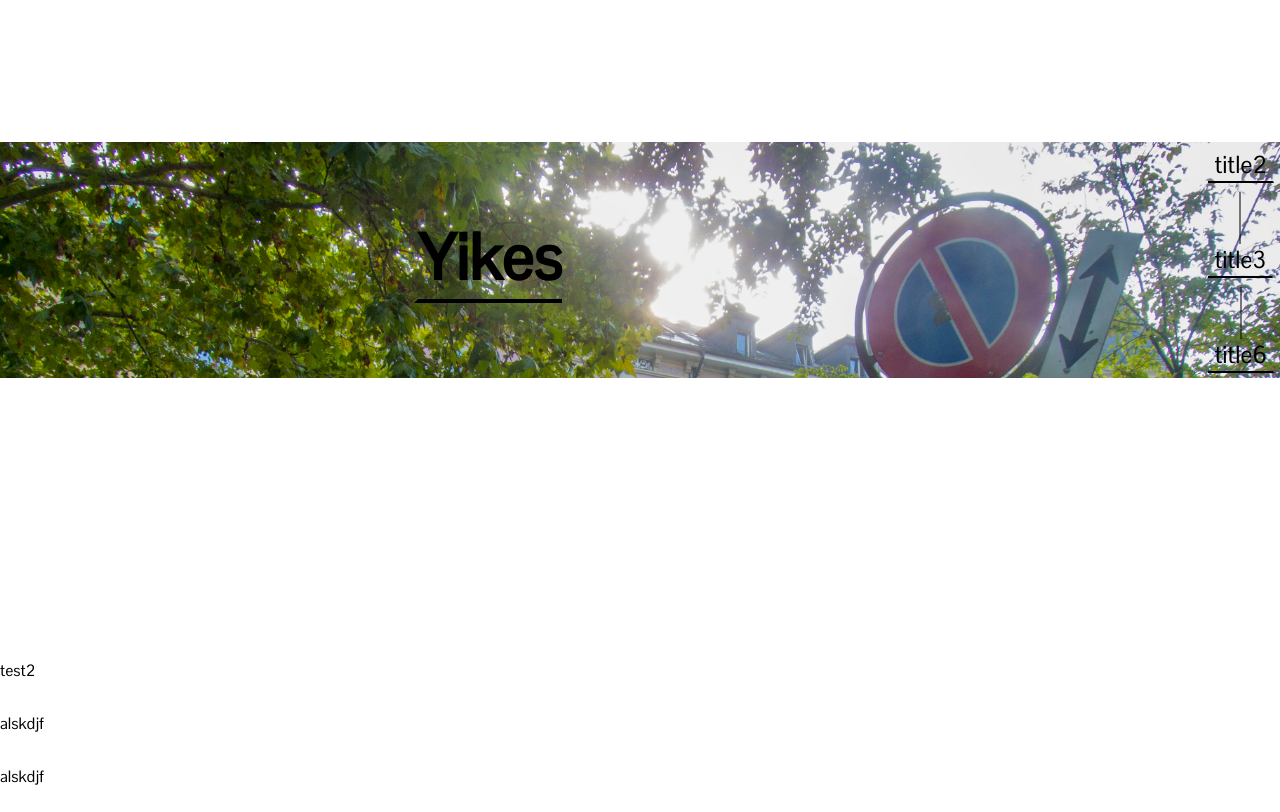
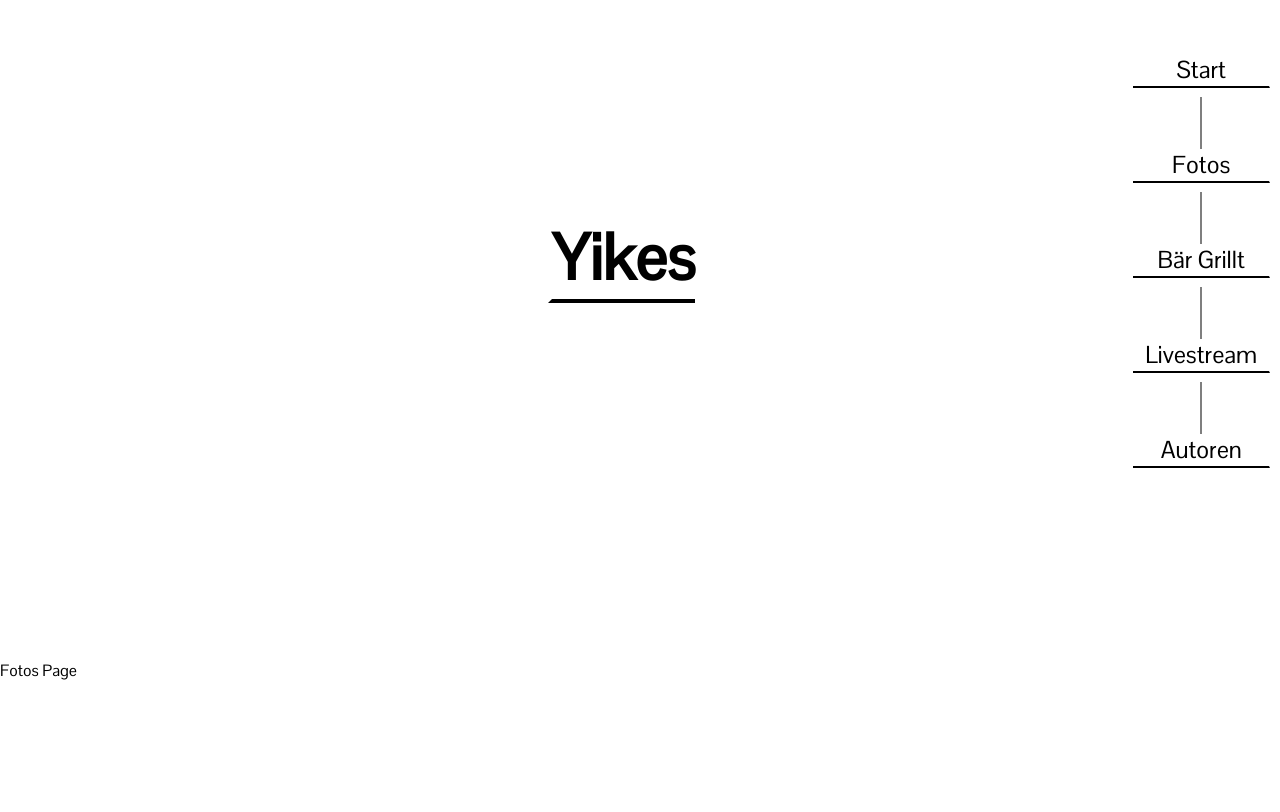
Before and after one commit to TheCodeWizard27/yikes, a React (Create React App) app: page / in a window 1280 px wide. Shown: the part 140-952 px from the top of the page. Built offline with nearby package versions, Linux system fonts and the light colour scheme; a web font is replaced by a local one.

Commit message:
Added a lot of style changes.

```diff
--- a/public/index.html
+++ b/public/index.html
@@ -28,5 +28,8 @@
   <body>
     <noscript>You need to enable JavaScript to run this app.</noscript>
     <div id="root"></div>
+    <footer>
+      <div>Footer sample Text</div>
+    </footer>
   </body>
 </html>
--- a/src/App.js
+++ b/src/App.js
@@ -4,12 +4,13 @@ import './styles/style.css';
 
 import YksNav from './components/yks-nav';
 import YksNavPoint from './components/yks-nav-point';
+import YksPortrait from './components/yks-portrait';
 
 function App() {
   return (
     <YksNav>
-      <YksNavPoint renderNavPoint={false}>
-        <div className="flex-column fx-center fill-point-container">
+      <YksNavPoint title="Start">
+        <div className="flex-column fx-center fill-page">
           <div id="title-container">
             <div className="flex-row fx-center">
               <h1 id="main-title">Yikes</h1>
@@ -17,14 +18,28 @@ function App() {
           </div>
         </div>
       </YksNavPoint>
-      <YksNavPoint title="title2">
-        <div>test2</div>
+      <YksNavPoint title="Fotos">
+        <div className="flex fill-page">Fotos Page</div>
       </YksNavPoint>
-      <YksNavPoint title="title3">
-        <div>alskdjf</div>
+      <YksNavPoint title="Bär Grillt">
+        <div className="flex fill-page">Bär grillt Page</div>
       </YksNavPoint>
-      <YksNavPoint title="title6">
-        <div>alskdjf</div>
+      <YksNavPoint title="Livestream">
+        <div className="flex fill-page">Livestream Page</div>
+      </YksNavPoint>
+      <YksNavPoint title="Autoren">
+        <div className="flex fx-center fill-page">
+          <div className="flex fx-wrap full-width fx-space-evenly">
+            <YksPortrait imageSrc="https://avatars0.githubusercontent.com/u/36076364?s=400&v=4">
+              <div>Benny Schärer</div>
+              <button className="yks-button">Mehr...</button>
+            </YksPortrait>
+            <YksPortrait imageSrc="https://avatars2.githubusercontent.com/u/31304747?s=400&v=4">
+              <div>Sophia Menger</div>
+              <button className="yks-button">Mehr...</button>
+            </YksPortrait>
+          </div>
+        </div>
       </YksNavPoint>
     </YksNav>
   );
--- /dev/null
+++ b/src/components/yks-portrait.js
@@ -0,0 +1,19 @@
+import React from 'react';
+import '../styles/yks-portrait.css';
+
+class YksPortrait extends React.Component {
+
+    render() {
+        return (
+            <div className="yks-portrait-container">
+                <div className="yks-portrait-img-container">
+                    <img className="yks-portrait" src={this.props.imageSrc}/>
+                </div>
+                {this.props.children}
+            </div>
+        )
+    }
+
+}
+
+export default YksPortrait;
--- a/src/index.css
+++ b/src/index.css
@@ -1,4 +1,8 @@
-html, body, #root { height: 100%; width: 100%; }
+html, body { height: 100%; width: 100%; }
+
+#root {
+    width: 100%;
+}
 
 body {
     padding: 0px;
--- a/src/styles/main.css
+++ b/src/styles/main.css
@@ -1,5 +1,53 @@
 * {
   font-family: 'Pontano Sans', sans-serif;
+
+  -webkit-animation: fadein 0.5s; /* Safari, Chrome and Opera > 12.1 */
+       -moz-animation: fadein 0.5s; /* Firefox < 16 */
+        -ms-animation: fadein 0.5s; /* Internet Explorer */
+         -o-animation: fadein 0.5s; /* Opera < 12.1 */
+            animation: fadein 0.5s;
+}
+
+/* #region Fade in transition for elements */
+@keyframes fadein {
+  from { opacity: 0; }
+  to   { opacity: 1; }
+}
+
+/* Firefox < 16 */
+@-moz-keyframes fadein {
+  from { opacity: 0; }
+  to   { opacity: 1; }
+}
+
+/* Safari, Chrome and Opera > 12.1 */
+@-webkit-keyframes fadein {
+  from { opacity: 0; }
+  to   { opacity: 1; }
+}
+
+/* Internet Explorer */
+@-ms-keyframes fadein {
+  from { opacity: 0; }
+  to   { opacity: 1; }
+}
+
+/* Opera < 12.1 */
+@-o-keyframes fadein {
+  from { opacity: 0; }
+  to   { opacity: 1; }
+}
+/* #endregion */
+
+.yks-button {
+  text-transform: capitalize;
+  font-size: 16px;
+  background-color: transparent;
+  border: 1px solid darkgray;
+  cursor: pointer;
+}
+.yks-button:focus {
+  outline: none;
 }
 
 /* #region Main Components */
@@ -10,32 +58,54 @@
   border-bottom: 4px solid currentColor;
 }
 #title-container {
-  background: url('/pictures/P1060040.jpg');
-  padding: 2em;
+  /*background: url('/pictures/P1060040.jpg');*/
+  padding: 8em 0;
   background-size: cover;
 }
 /* #endregion*/
 
+footer {
+  background-color: rgb(60,60,60);
+  height: 10em;
+  text-align: center;
+  color: white;
+  box-shadow: 0 0 2px 2px inset rgb(0,0,0,0.2);
+}
+
 /* #region Layout classes */
 .fill-page {
-  height: 100vh;
-}
-.fill-point-container {
   height: calc(100vh - 4em);
 }
+.fill-min-page {
+  min-height: calc(100vh - 4em);
+}
+.full-width {
+  width: 100%;
+}
 
-.flex {
+.flex, .flex-row, .flex-column {
   display: flex;
 }
 .flex-row {
-  display: flex;
   flex-direction: row;
 }
 .flex-column {
-  display: flex;
   flex-direction: column;
 }
 .fx-center {
   justify-content: center;
+  align-items: center;
+}
+.fx-wrap {
+  flex-wrap: wrap;
+}
+.fx-space-evenly {
+  justify-content: space-evenly;
+}
+/* Edge doesn't support space evenly but still thinks it exists so this is what you see here.   */
+@supports (-ms-flow-from: thingy) {
+  .fx-space-evenly {
+    justify-content: space-around;
+  }
 }
 /* #endregion */
--- a/src/styles/yks-nav.css
+++ b/src/styles/yks-nav.css
@@ -14,12 +14,13 @@
     display: flex;
     justify-content: flex-end;
     align-items: center;
-    right: 0px;
+    right: 1em;
 }
 .yks-nav-points {
     background-color: transparent;
 }
 .yks-nav-point {
+    width: 100%;
     margin: 8px 6px;
     font-size: 24px;
     display: block;
--- /dev/null
+++ b/src/styles/yks-portrait.css
@@ -0,0 +1,27 @@
+.yks-portrait-container {
+    margin: 3em;
+    padding: 1em;
+    border-radius: 4px;
+    border: 1px solid gray;
+    height: auto;
+}
+
+.yks-portrait-container > *:not(:first-child) {
+    margin-top: 1em;
+}
+
+.yks-portrait-img-container {
+    width: 12em;
+    height: 12em;
+    border-radius: 12em;
+    box-shadow: 0 0 4px 2px inset rgba(0,0,0,0.1);
+    z-index: 1;
+    overflow: hidden;
+}
+
+.yks-portrait {
+    position: relative;
+    z-index: -2;
+    width: 12em;
+    height: 12em;
+}
```
